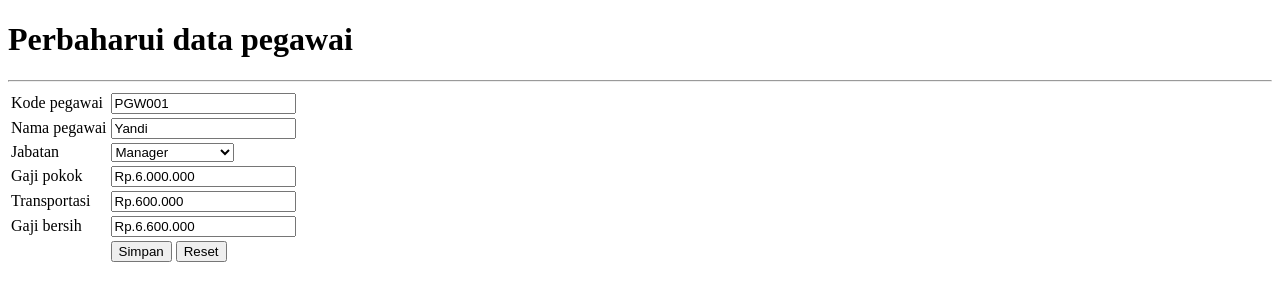
After one commit to ilmukita/CRUD-GajiPegawai, a PHP site: page /update.php?kd=PGW001 in a window 1280 px wide. The commit adds this page. Shown: the top 301 px of the page. Run offline with PHP 8.4, Linux system fonts and the light colour scheme; data comes from the database, SQL or seed files in the repository.

Commit message:
Create form/page update pegawai

```diff
--- a/helper.php
+++ b/helper.php
@@ -53,3 +53,8 @@ function hitung_gajiBersih($gajiPokok, $transportasi)
 {
   return $gajiPokok + $transportasi;
 }
+
+function selected($a, $b)
+{
+  return ($a == $b) ? "selected" : NULL;
+}
--- a/index.php
+++ b/index.php
@@ -51,7 +51,7 @@
         <td>Rp.<?= number_format($d['transportasi'], 0, ',', '.') ?></td>
         <td>Rp.<?= number_format($d['gaji_bersih'], 0, ',', '.') ?></td>
         <td>
-          <a href=""><button>Update</button></a>
+          <a href="update.php?kd=<?= $d['kode_pegawai'] ?>"><button>Update</button></a>
           <a href=""><button>Delete</button></a>
         </td>
       </tr>
--- /dev/null
+++ b/update.php
@@ -0,0 +1,79 @@
+<!DOCTYPE html>
+<html lang="en">
+
+<head>
+  <meta charset="UTF-8">
+  <meta name="viewport" content="width=device-width, initial-scale=1.0">
+  <title>Perbaharui data pegawai</title>
+</head>
+
+<body>
+  <h1>Perbaharui data pegawai</h1>
+  <hr>
+  <?php
+  require_once "koneksi.php";
+  require_once "helper.php";
+  $kd = $_GET['kd'];
+
+  $result = $conn->query("SELECT * FROM tb_pegawai WHERE kode_pegawai='" . $kd . "'");
+
+  $dP = $result->fetch_assoc();
+
+  ?>
+  <form action="" method="POST">
+    <table>
+      <tr>
+        <td>Kode pegawai</td>
+        <td>
+          <input type="text" readonly value="<?= $dP['kode_pegawai'] ?>">
+        </td>
+      </tr>
+      <tr>
+        <td>Nama pegawai</td>
+        <td>
+          <input type="text" name="nama" value="<?= $dP['nama'] ?>">
+        </td>
+      </tr>
+      <tr>
+        <td>Jabatan</td>
+        <td>
+          <select name="jabatan">
+            <option <?= selected($dP['jabatan'], "Manager") ?> value="Manager">Manager</option>
+            <option <?= selected($dP['jabatan'], "Asisten Manager") ?> value="Asisten Manager">Asisten Manager</option>
+            <option <?= selected($dP['jabatan'], "HRD") ?> value="HRD">HRD</option>
+            <option <?= selected($dP['jabatan'], "Staf Keuangan") ?> value="Staf Keuangan">Staf Keuanagan</option>
+            <option <?= selected($dP['jabatan'], "karyawan") ?> value="karyawan">karyawan</option>
+            <option <?= selected($dP['jabatan'], "Office Boy") ?> value="Office Boy">Office Boy</option>
+          </select>
+        </td>
+      </tr>
+      <tr>
+        <td>Gaji pokok</td>
+        <td>
+          <input type="text" readonly value="<?= 'Rp.' . number_format($dP['gaji_pokok'], 0, ',', '.') ?>">
+        </td>
+      </tr>
+      <tr>
+        <td>Transportasi</td>
+        <td>
+          <input type="text" readonly value="<?= 'Rp.' . number_format($dP['transportasi'], 0, ',', '.') ?>">
+        </td>
+      </tr>
+      <tr>
+        <td>Gaji bersih</td>
+        <td>
+          <input type="text" readonly value="<?= 'Rp.' . number_format($dP['gaji_bersih'], 0, ',', '.') ?>">
+        </td>
+      </tr>
+      <tr>
+        <td></td>
+        <td>
+          <input type="submit" value="Simpan">
+          <input type="reset" value="Reset">
+        </td>
+      </tr>
+    </table>
+  </form>
+</body>
+
+</html>
```
